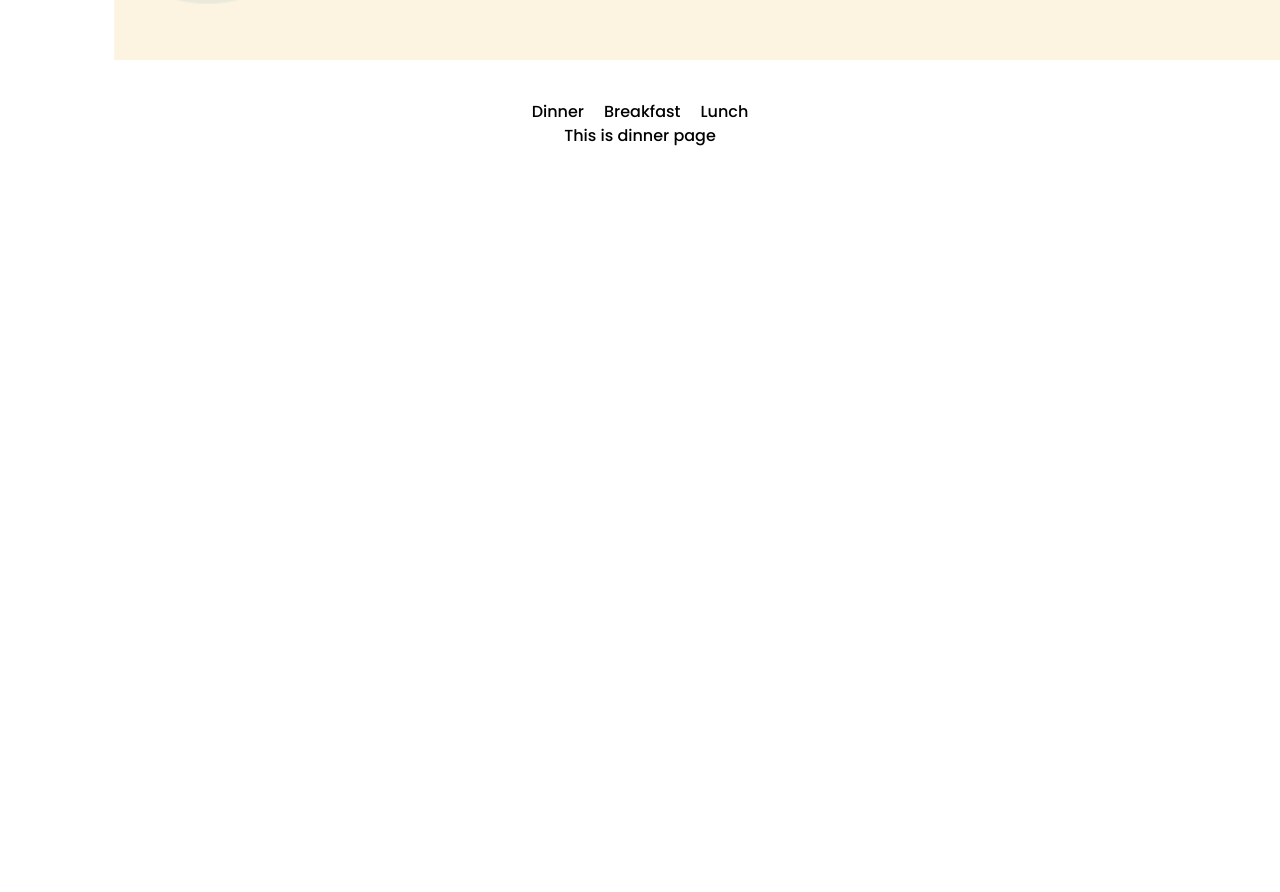
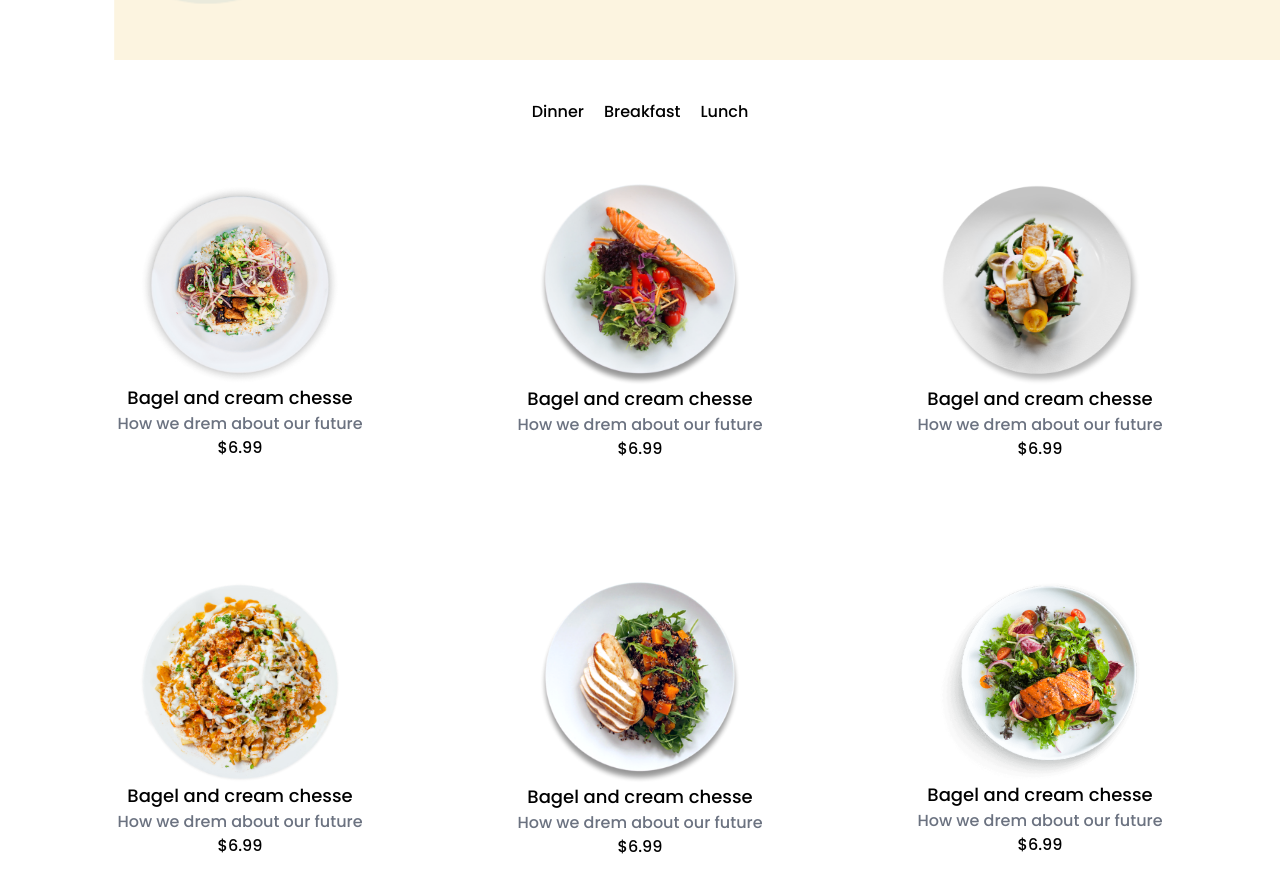
Before and after one commit to MohammadIqbalHossain/red-onion, a React (Create React App) app: page /dinner in a window 1280 px wide. Shown: the part 820-1712 px from the top of the page. Before the commit the page ends 968 px from the top, so only its background shows below. Built offline with nearby package versions, Linux system fonts and the light colour scheme; a web font is replaced by a local one.

Commit message:
dinner page added

```diff
--- a/src/Components/Foods/Dinner/Dinner.js
+++ b/src/Components/Foods/Dinner/Dinner.js
@@ -1,10 +1,32 @@
 import React from 'react';
+import dinner1 from '../../images/dinner/dinner1.png'
+import dinner2 from '../../images/dinner/dinner2.png'
+import dinner3 from '../../images/dinner/dinner3.png'
+import dinner4 from '../../images/dinner/dinner4.png'
+import dinner5 from '../../images/dinner/dinner5.png'
+import dinner6 from '../../images/dinner/dinner6.png'
+import DisplayDinner from '../DisplayDinner/DisplayDinner';
 
 const Dinner = () => {
+    const breakfast = [
+        { id: 1, name: "Bagel and cream chesse", des: "How we drem about our future", price: 6.99, img: dinner1 },
+        { id: 2, name: "Bagel and cream chesse", des: "How we drem about our future", price: 6.99, img: dinner2 },
+        { id: 3, name: "Bagel and cream chesse", des: "How we drem about our future", price: 6.99, img: dinner3 },
+        { id: 4, name: "Bagel and cream chesse", des: "How we drem about our future", price: 6.99, img: dinner4 },
+        { id: 5, name: "Bagel and cream chesse", des: "How we drem about our future", price: 6.99, img: dinner5 },
+        { id: 6, name: "Bagel and cream chesse", des: "How we drem about our future", price: 6.99, img: dinner6 }
+    ]
     return (
-        <div>
-            <h1>This is dinner page</h1>
+
+        <div className="grid grid-cols-1 md:grid-cols-3 mx-10">
+            {
+                breakfast.map(item => <DisplayDinner
+                    key={item.id}
+                    items={item}
+                ></DisplayDinner>)
+            }
         </div>
+
     );
 };
 
--- /dev/null
+++ b/src/Components/Foods/DisplayDinner/DisplayDinner.js
@@ -0,0 +1,19 @@
+import React from 'react';
+
+const DisplayDinner = ({items}) => {
+    const { name, price, des, img } = items;
+    return (
+        <div className="flex flex-col justify-center items-center border-1 border-gray-200 m-5 p-10 hover:shadow-2xl rounded-lg">
+        <div>
+            <img width={"200px"} src={img} alt="" />
+        </div>
+        <div>
+            <h3 className="text-lg">{name}</h3>
+            <h4 className="text-gray-500">{des}</h4>
+            <p> ${price}</p>
+        </div>
+    </div>
+    );
+};
+
+export default DisplayDinner;
```
